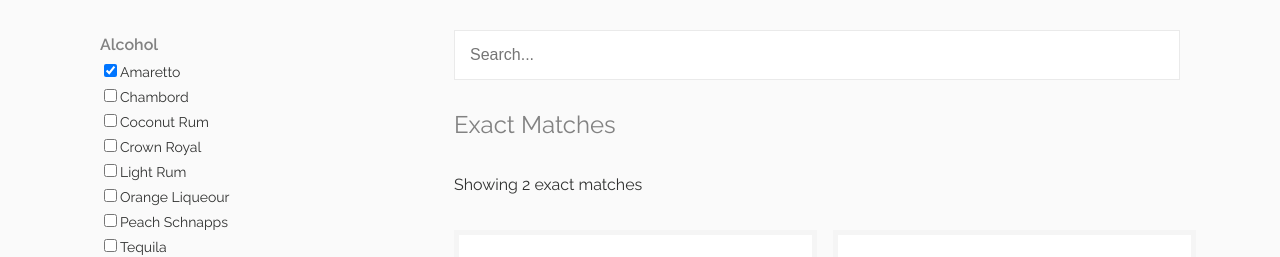
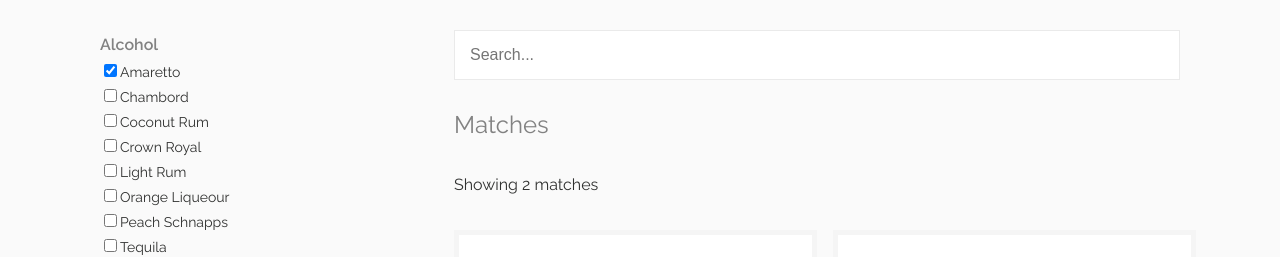
Before and after one commit to nicolesmithdev/mixology, a Vue app: page / in a window 1280 px wide. Both pictures are taken after a click on the checkbox "Amaretto". Shown: the top 257 px of the page. Built offline with nearby package versions, Linux system fonts and the light colour scheme.

Commit message:
Rename Exact Matches to Matches

```diff
--- a/src/components/RecipeList.vue
+++ b/src/components/RecipeList.vue
@@ -1,10 +1,10 @@
 <template>
-    <h2 v-if="hasActiveFilters">Exact Matches</h2>
+    <h2 v-if="hasActiveFilters">Matches</h2>
     <p v-if="results.length > 0">
         Showing {{ results.length }}
-        {{ hasActiveFilters ? 'exact matches' : 'recipes' }}
+        {{ hasActiveFilters ? 'matches' : 'recipes' }}
     </p>
-    <p v-else><em>0 exact matches found</em></p>
+    <p v-else><em>0 matches found</em></p>
     <div v-if="results.length > 0" class="recipes">
         <RecipeCard v-for="(recipe, i) in results" :key="i" :recipe="recipe" />
     </div>
```
